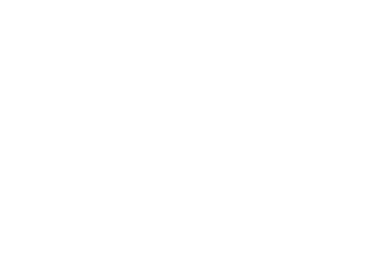
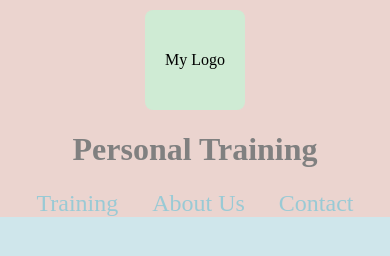
Before and after one commit to ConnorCoderAcademy/t1w2sat, a plain HTML site: page index.html in a window 390 px wide. Drawn offline with Linux system fonts and the light colour scheme.

Commit message:
Created the header of the index and styled it for mobile view

```diff
--- a/css/style.css
+++ b/css/style.css
@@ -1 +1,52 @@
 /* styling goes here */
+
+body {
+    background-color: #CFE6EB;
+    margin: 0;
+
+}
+
+header {
+    background-color: #EBD4CF;
+    display: flex;
+    flex-direction: column;
+    align-items: center;
+}
+
+header h1 {
+    color: gray;
+}
+
+.logo {
+    background-color: #cfebd4;
+    width: 100px;
+    height: 100px;
+    border-radius: 8px;
+    display: flex;
+    justify-content: center;
+    align-items: center;
+    margin-top: 10px;
+}
+
+.nav-items {
+    padding-left: 15px;
+    padding-right: 15px;
+    width: 90%;
+    display: flex;
+    justify-content: space-around;
+
+}
+
+.nav-items a {
+    text-decoration: none;
+    color: #99cad5;
+    font-size: 1.5rem;
+
+}
+
+.nav-items a:hover{
+    color: beige;
+    background-color: #cfebd4;
+    transition: 0.2s;
+    border-radius: 4px;
+}
--- a/index.html
+++ b/index.html
@@ -1,12 +1,27 @@
 <!DOCTYPE html>
 <html lang="en">
-<head>
-    <meta charset="UTF-8">
-    <meta http-equiv="X-UA-Compatible" content="IE=edge">
-    <meta name="viewport" content="width=device-width, initial-scale=1.0">
-    <title>Document</title>
-</head>
-<body>
+  <head>
+    <meta charset="UTF-8" />
+    <meta http-equiv="X-UA-Compatible" content="IE=edge" />
+    <meta name="viewport" content="width=device-width, initial-scale=1.0" />
+    <title>Personal Training Website</title>
+    <link rel="stylesheet" href="./css/style.css"
+  </head>
+  <body>
+    <header>
+      <div class="logo">
+        <p>My Logo</p>
+      </div>
+      <h1>Personal Training</h1>
+      <nav class="nav-items">
+        <a href="">Training</a>
+        <a href="">About Us</a>
+        <a href="">Contact</a>
+      </nav>
+    </header>
 
-</body>
+    <main></main>
+
+    <footer></footer>
+  </body>
 </html>
```
Also changed, not shown: 1 other file.
